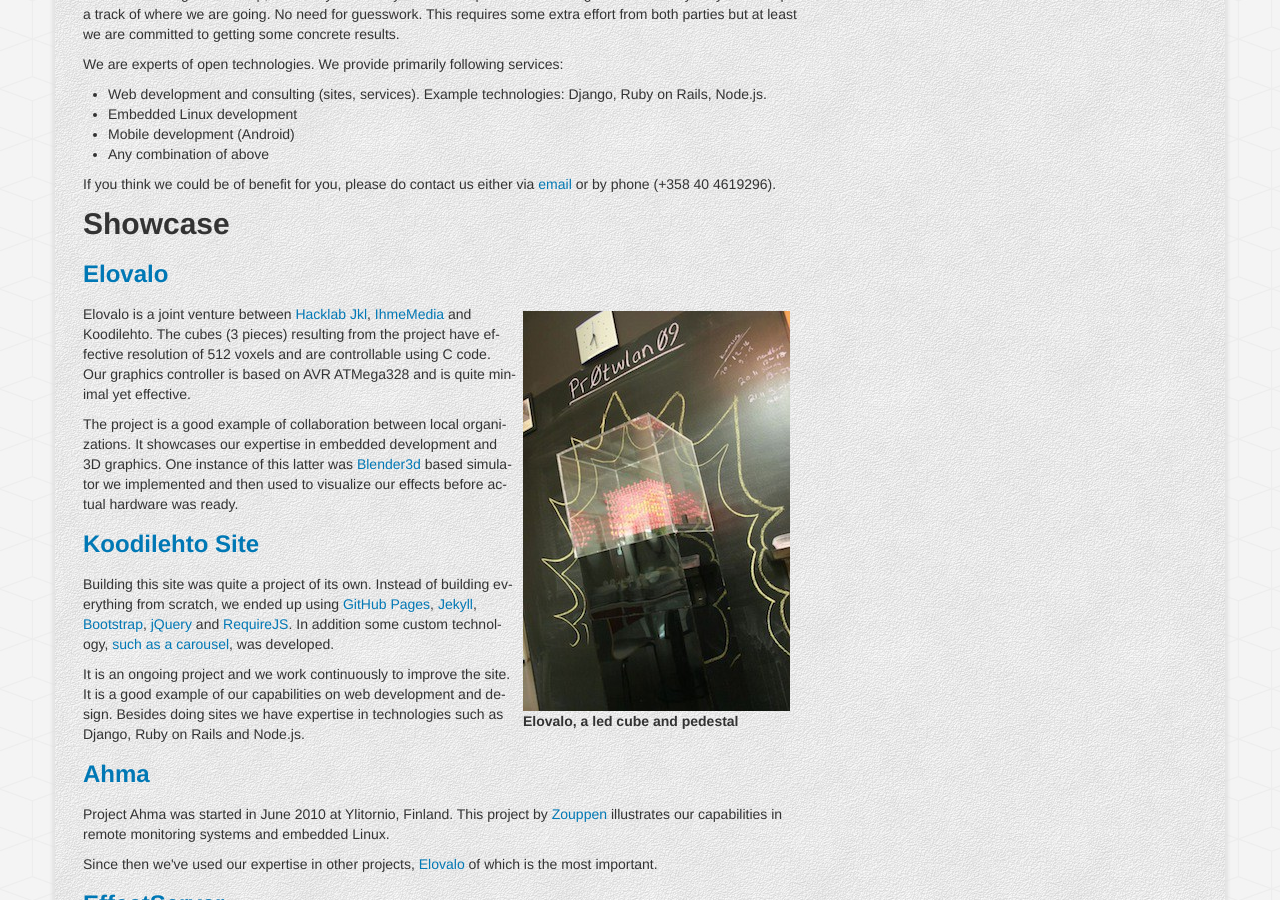
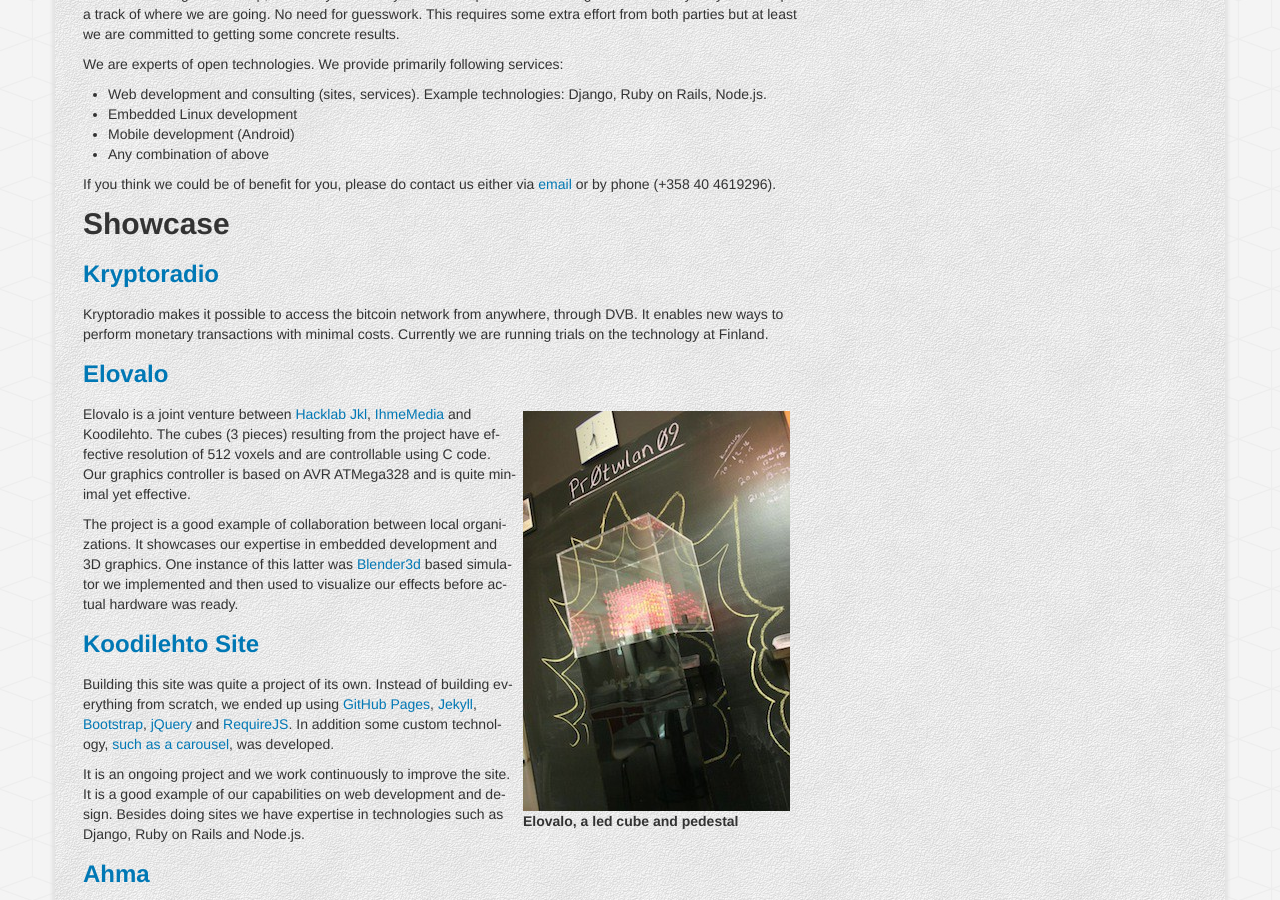
Before and after one commit to koodilehto/koodilehto-site, a Jekyll site: the page built from index.html, in a window 1280 px wide and 900 px high, scrolled down 474 px. Built offline with Jekyll 4.4.1, drawn with Linux system fonts in a browser that asks for light colours.

Commit message:
Mention Kryptoradio at showcase

```diff
--- a/index.html
+++ b/index.html
@@ -23,6 +23,10 @@ js: index
         <p>If you think we could be of benefit for you, please do contact us either via <a href="mailto:{{ site.email }}">email</a> or by phone ({{ site.phone }}).</p>
 
         <h2>Showcase</h2>
+        <h3><a href="http://kryptoradio.koodilehto.fi/">Kryptoradio</a></h3>
+
+        <p>Kryptoradio makes it possible to access the bitcoin network from anywhere, through DVB. It enables new ways to perform monetary transactions with minimal costs. Currently we are running trials on the technology at Finland.</p>
+
         <h3><a href="http://www.elovalo.org">Elovalo</a></h3>
 
         <div class="right figure"><img alt="Elovalo led cube in development" src="/images/elovalo2.jpg" /><p class="teaser">Elovalo, a led cube and pedestal</p></div>
```
